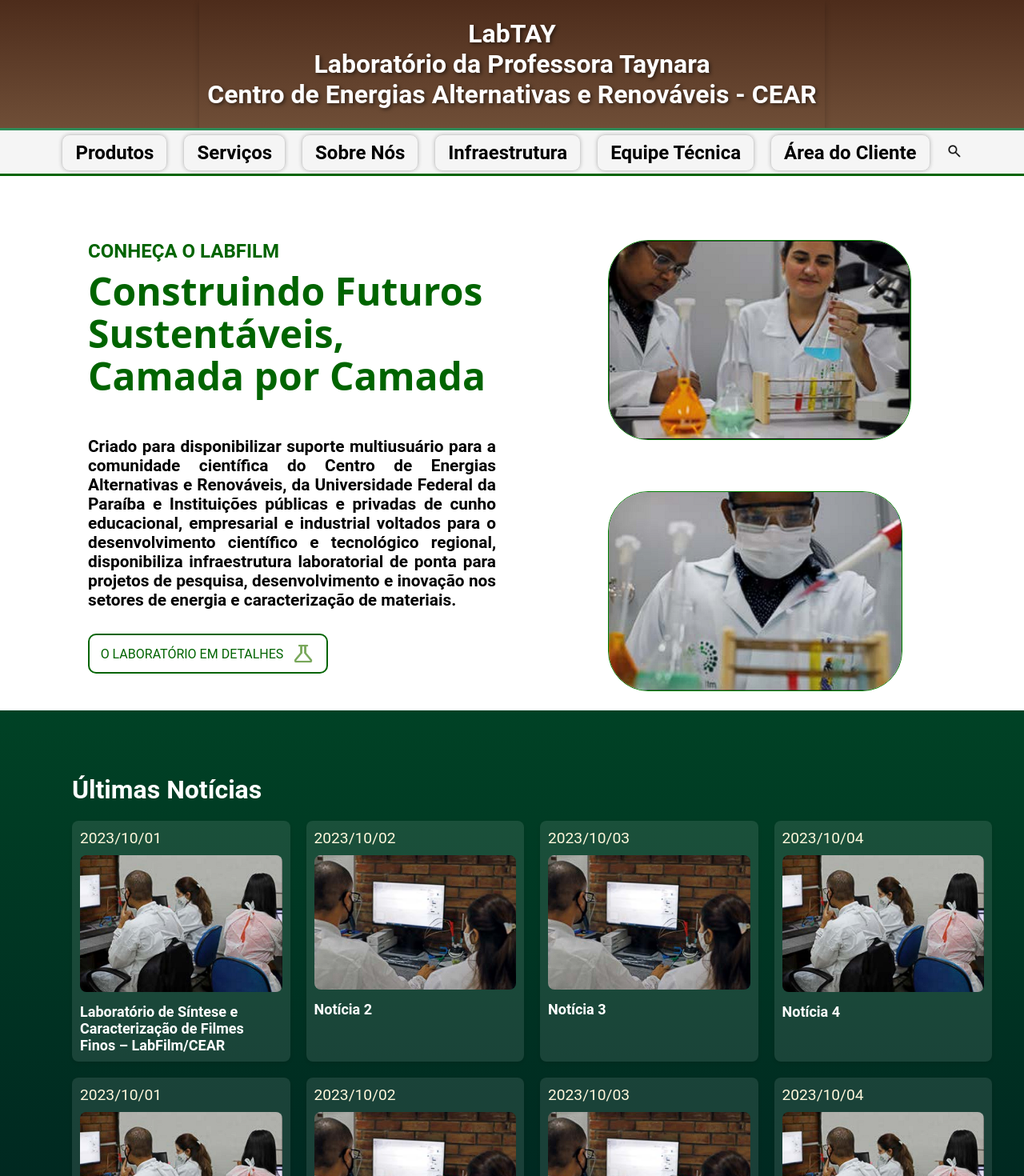
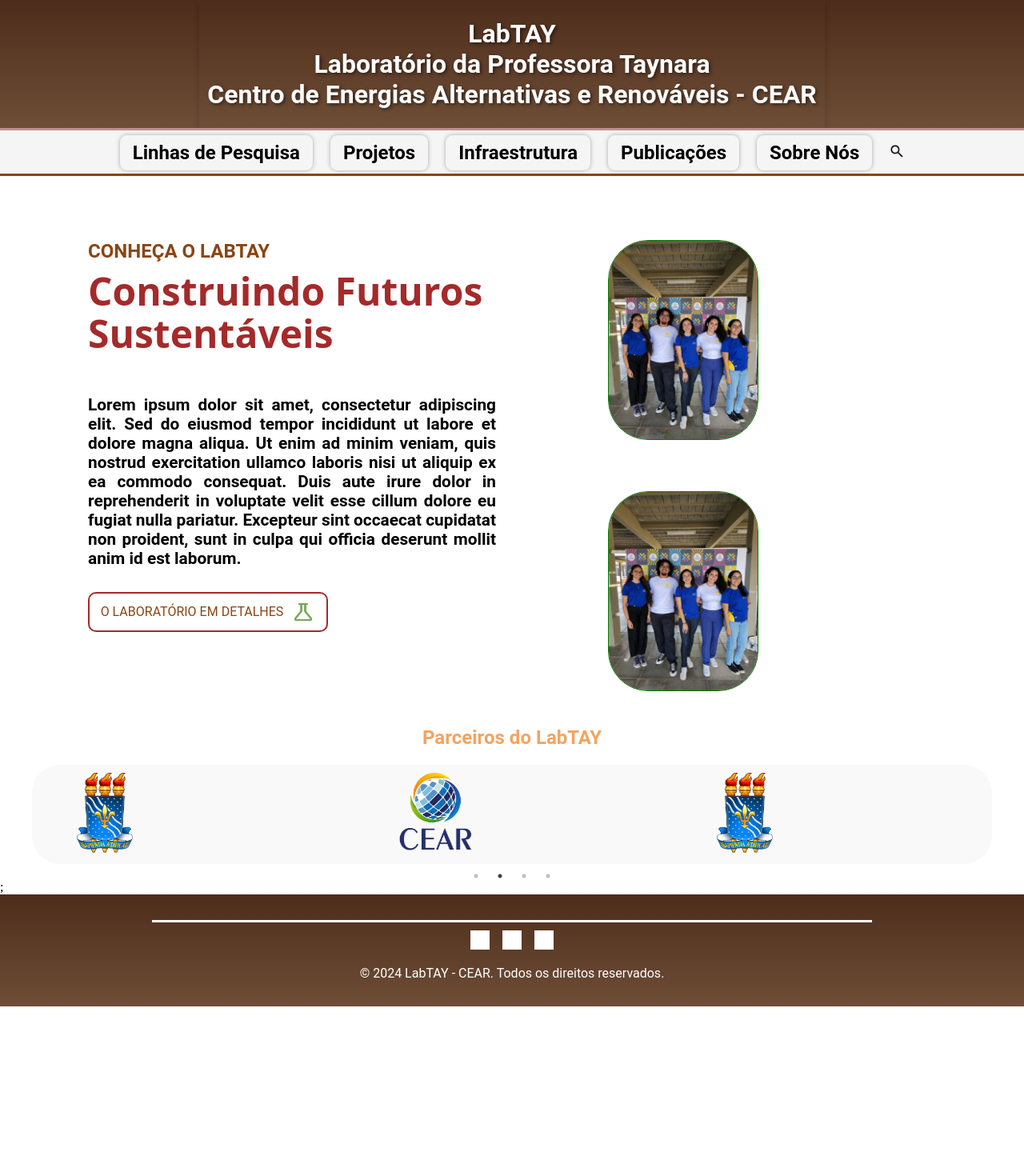
Before and after one commit to LinconRozendo/labsimer, a Next.js app: page / in a window 1280 px wide. Shown: the top 1470 px of the page at 80% size. After the commit the page ends 1258 px from the top, so only its background shows below. Built offline with nearby package versions, Linux system fonts and the light colour scheme; grey boxes are pictures that could not be loaded; a web font is replaced by a local one.

Commit message:
ajustes iniciais

```diff
--- a/src/components/Carousel/Carousel.jsx
+++ b/src/components/Carousel/Carousel.jsx
@@ -40,7 +40,7 @@
 
     return (
         <div className={styles.carouselContainer}>
-            <h2 className={styles.carouselTitle}>Parceiros do LabFilm</h2>
+            <h2 className={styles.carouselTitle}>Parceiros do LabTAY</h2>
             <Slider {...settings} className={styles.carouselSlider} >
                 {clients.map((client, index) => (
                     <div key={index} className={styles.clientItem}>
--- a/src/components/Carousel/Carousel.module.css
+++ b/src/components/Carousel/Carousel.module.css
@@ -26,7 +26,7 @@
 
 .carouselTitle {
     font-size: 1.5rem;
-    color: teal;
+    color: sandybrown;
     margin-bottom: 20px;
     text-align: center;
     font-family: 'Roboto';
--- a/src/components/DivBox/DivBox.jsx
+++ b/src/components/DivBox/DivBox.jsx
@@ -9,17 +9,17 @@
             <div className={styles.divStructure} >
                 <div className={styles.divText} >
                     <h1 className={styles.textTitleP1}>
-                        CONHEÇA O LABFILM
+                        CONHEÇA O LABTAY
                     </h1>
                     <h1 className={styles.textTitleP2}>
-                        Construindo Futuros Sustentáveis, Camada por Camada
+                        Construindo Futuros Sustentáveis
                     </h1>
                     <h1 className={styles.textDescribe} >
-                        Criado para disponibilizar suporte multiusuário para a comunidade científica do Centro de
-                        Energias Alternativas e Renováveis, da Universidade Federal da Paraíba e Instituições públicas e
-                        privadas de cunho educacional, empresarial e industrial voltados para o desenvolvimento científico e
-                        tecnológico regional, disponibiliza infraestrutura laboratorial de ponta para projetos de pesquisa, desenvolvimento
-                        e inovação nos setores de energia e caracterização de materiais.
+                    Lorem ipsum dolor sit amet, consectetur adipiscing elit. Sed do eiusmod tempor incididunt ut
+                     labore et dolore magna aliqua. Ut enim ad minim veniam, quis nostrud exercitation ullamco laboris
+                      nisi ut aliquip ex ea commodo consequat. Duis aute irure dolor in reprehenderit in voluptate velit
+                      esse cillum dolore eu fugiat nulla pariatur. Excepteur sint occaecat cupidatat non proident, sunt
+                       in culpa qui officia deserunt mollit anim id est laborum.
                     </h1>
 
                     <Link className={styles.linkButton} href="/sobre-nos"> O Laboratório em Detalhes
@@ -35,14 +35,14 @@
                     <div className={styles.images}>
                         <img
                             className={styles.imageLabFilm}
-                            src="/labfilm_img1.png"
+                            src="/img1.jpeg"
                         />
                     </div>
 
                     <div className={styles.images}>
                         <img
                             className={styles.imageLabFilm}
-                            src="/labfilm_img2.png"
+                            src="/img1.jpeg"
                         />
                     </div>
                 </div>
--- a/src/components/DivBox/DivBox.module.css
+++ b/src/components/DivBox/DivBox.module.css
@@ -39,13 +39,13 @@
   }
 
 .textTitleP1 {
-    color: darkgreen;
+    color: saddlebrown;
     margin: 60px 0 0 50px;
     font-size: 1.5rem;
 }
 
 .textTitleP2 {
-    color: darkgreen;
+    color: brown;
     margin: 10px 0 0 50px;
     font-size: 3rem;
     line-height: 110%;
@@ -60,7 +60,7 @@
 }
 
 .linkButton {
-    border: 2px solid darkgreen;
+    border: 2px solid brown;
     margin: 30px 0 0 50px;
     display: block;
     text-align: center;
@@ -69,7 +69,7 @@
     height: 50px;
     align-content: center;
     text-transform: uppercase;
-    color: darkgreen;
+    color: saddlebrown;
     display: flex;
     align-items: center;
     justify-content: center;
@@ -77,7 +77,7 @@
 }
 
 .linkButton:hover {
-    background-color: darkgreen;
+    background-color: brown;
     color: white;
 }
 
--- a/src/components/FooterBox/FooterBox.jsx
+++ b/src/components/FooterBox/FooterBox.jsx
@@ -24,7 +24,7 @@
             </div>
 
             <div style={{ textAlign: 'center', marginTop: '1rem', padding: '0 1rem' }}>
-                <p style={{ margin: 0, fontFamily: 'Roboto' }}>© 2024 LabFilm - CEAR. Todos os direitos reservados.</p>
+                <p style={{ margin: 0, fontFamily: 'Roboto' }}>© 2024 LabTAY - CEAR. Todos os direitos reservados.</p>
             </div>
         </footer>
     );
--- a/src/components/FooterBox/FooterBox.module.css
+++ b/src/components/FooterBox/FooterBox.module.css
@@ -18,7 +18,7 @@
 
 
 .footerBox {
-    background: linear-gradient(to top, #004225, #001f1f);
+    background: linear-gradient(to bottom, #4d2c1b, #6f4e37);
     color: #fff;
     padding: 2rem 0;
 }
--- a/src/components/NavBarBox/NavBarBox.jsx
+++ b/src/components/NavBarBox/NavBarBox.jsx
@@ -29,7 +29,7 @@
           onMouseEnter={() => handleMouseEnter('Produtos')}
           onMouseLeave={() => handleMouseLeave('Produtos')}
         >
-          <Link className={styles.linkItem} href="/produtos">Produtos</Link>
+          <Link className={styles.linkItem} href="/Linhas de Pesquisa">Linhas de Pesquisa</Link>
           <ul className={`${styles.dropdown} ${dropdownOpen.Produtos ? styles.open : ''}`}>
             <li><Link href="/produtos/ensino">Ensino</Link></li>
             <li><Link href="/produtos/pesquisa">Pesquisa</Link></li>
@@ -40,15 +40,14 @@
           onMouseEnter={() => handleMouseEnter('Serviços')}
           onMouseLeave={() => handleMouseLeave('Serviços')}
         >
-          <Link className={styles.linkItem} href="/servicos">Serviços</Link>
+          <Link className={styles.linkItem} href="/Projetos">Projetos</Link>
           <ul className={`${styles.dropdown} ${dropdownOpen.Serviços ? styles.open : ''}`}>
             <li><Link href="/produtos/ensino">Serviços 1</Link></li>
           </ul>
         </li>
+        <li><Link className={styles.linkItem} href="/infraestrutura">Infraestrutura</Link></li>
+        <li><Link className={styles.linkItem} href="/equipe-tecnica">Publicações</Link></li>
         <li><Link className={styles.linkItem} href="/sobre-nos">Sobre Nós</Link></li>
-        <li><Link className={styles.linkItem} href="/infraestrutura">Infraestrutura</Link></li>
-        <li><Link className={styles.linkItem} href="/equipe-tecnica">Equipe Técnica</Link></li>
-        <li><Link className={styles.linkItem} href="/area-do-cliente">Área do Cliente</Link></li>
         <li className={styles.searchContainer}>
           <button onClick={toggleSearch} className={styles.searchIcon}>
             <img
--- a/src/components/NavBarBox/NavBarBox.module.css
+++ b/src/components/NavBarBox/NavBarBox.module.css
@@ -24,8 +24,8 @@
     padding: 0.3rem;
     font-weight: bold;
     font-size: 1.5rem;
-    border-top: 3px solid seagreen;
-    border-bottom: 3px solid darkgreen;
+    border-top: 3px solid rosybrown;
+    border-bottom: 3px solid saddlebrown;
     background-color: whitesmoke;
     margin: 0 auto;
 }
@@ -82,12 +82,12 @@
 }
 
 .dropdown li a:hover {
-  background-color: mediumseagreen;
+  background-color: brown;
   color: white;
 }
 
 .linkItem:hover {
-  background-color: seagreen;
+  background-color: brown;
   color: white;
   font-weight: bold;
 }
@@ -118,7 +118,7 @@
 
 .searchBarOpen {
   width: 1000px; /* Ajuste o tamanho conforme necessário */
-  border: 3px solid teal;
+  border: 3px solid sandybrown;
   transition: width 0.5s ease;
 }
 
--- a/src/pages/_app.js
+++ b/src/pages/_app.js
@@ -69,20 +69,12 @@
         logo: 'ufpb_logo.png',
     },
     {
-        name: 'Cliente 3',
-        logo: 'logolabfilm.png',
-    },
-    {
         name: 'Cliente 4',
         logo: '/cear_logo.png',
     },
     {
         name: 'Cliente 5',
         logo: 'ufpb_logo.png',
-    },
-    {
-        name: 'Cliente 6',
-        logo: 'logolabfilm.png',
     },
   ];
 
@@ -94,7 +86,6 @@
       <NavBar />
       {isHomePage && (
             [<DivBoxHomeAboutUs />,
-            <DivBoxHomeNews news={newsData} />,
             <CarouselClients clients={clientsData} />]
         )}
       <Component {...pageProps} />;
```
Also changed, not shown: public/img1.jpeg (added).
